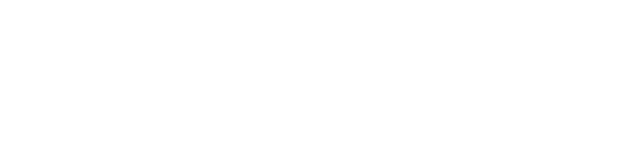
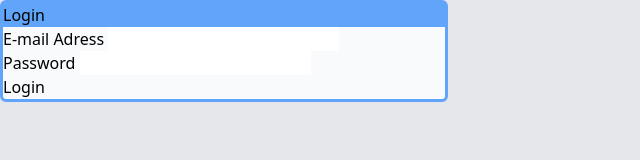
Before and after one commit to rlksx/tailwind-css, a website: page first-login-page/src/index.html in a window 1280 px wide. Shown: the whole page, without its empty margins (0-640 px from the left). Drawn offline with Linux system fonts and the light colour scheme.

Commit message:
feat: stated html

```diff
--- a/first-login-page/src/index.html
+++ b/first-login-page/src/index.html
@@ -7,10 +7,30 @@
     <meta name="viewport" content="width=device-width, initial-scale=1.0">
 
     <link rel="stylesheet" href="/dist/output.css">
-    <title>Document</title>
+    <title>First Login with Tailwind CSS</title>
 </head>
 
-<body class="">
+<body class="bg-gray-200">
+    <div class="max-w-md bg-blue-400 border-2 border-blue-400 rounded-md overflow-hidden"
+    style="border-width: 3px;">
+        <h3>Login</h3>
+
+        <div class="bg-gray-50">
+            <div>
+                <label for="email">E-mail Adress</label>
+                <input type="text" id="email">
+            </div>
+
+            <div>
+                <label for="password"> Password</label>
+                <input type="text" id="password">
+            </div>
+
+            <div>
+                <button>Login</button>
+            </div>
+        </div>
+    </div>
 </body>
 
 </html>
```
Also changed, not shown: first-login-page/dist/output.css.
